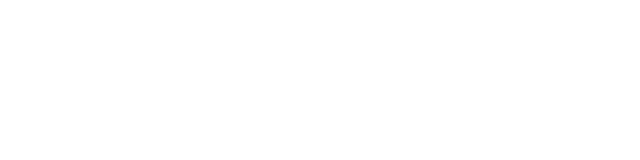
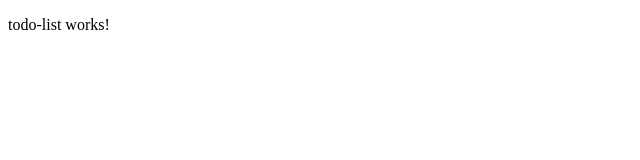
Before and after one commit to ngbalarezo/Angular-To-Do-List, an Angular app: page / in a window 1280 px wide. Shown: the top 160 px of the page, without its empty margins (0-640 px from the left). Built offline with nearby package versions, Linux system fonts and the light colour scheme.

Commit message:
Created todo-list component.

```diff
--- a/src/app/app.component.html
+++ b/src/app/app.component.html
@@ -1,6 +1,6 @@
 <main class="main">
   <div class="content">
-
+    <todo-list></todo-list>
   </div>
 </main>
 
--- a/src/app/app.component.ts
+++ b/src/app/app.component.ts
@@ -1,9 +1,10 @@
 import { Component } from '@angular/core';
 import { RouterOutlet } from '@angular/router';
+import { TodoListComponent } from "./components/todo-list/todo-list.component";
 
 @Component({
   selector: 'app-root',
-  imports: [RouterOutlet],
+  imports: [RouterOutlet, TodoListComponent],
   templateUrl: './app.component.html',
   styleUrl: './app.component.css'
 })
--- /dev/null
+++ b/src/app/components/todo-list/todo-list.component.html
@@ -0,0 +1 @@
+<p>todo-list works!</p>
```
Also changed, not shown: src/app/components/todo-list/todo-list.component.ts (added, +11 -0 lines), src/app/components/todo-list/todo-list.component.css (added), 1 other file (tests, documents, lock files or other folders).
